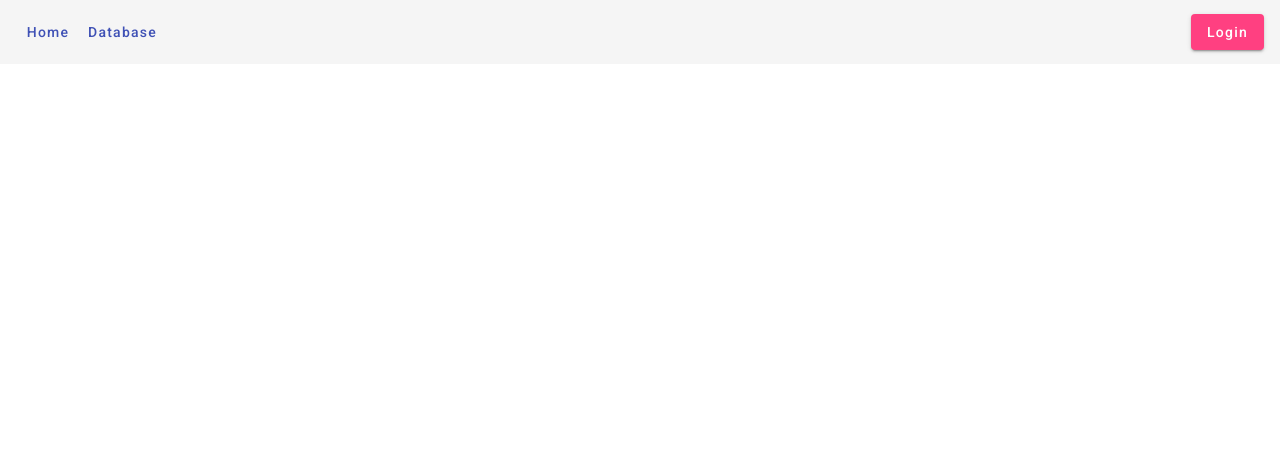
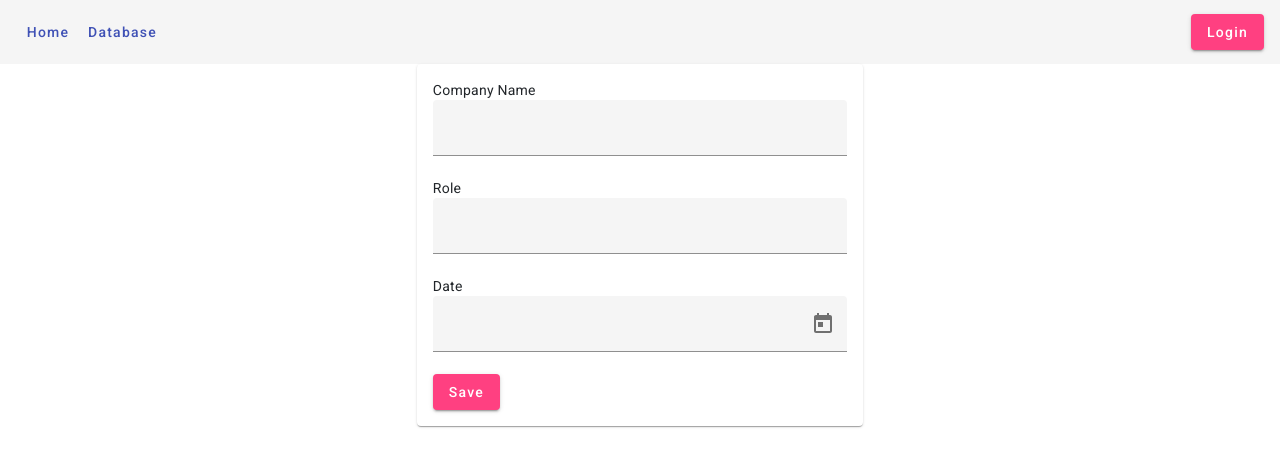
Before and after one commit to AkshayPatil4/Job_Application_Manage, an Angular app: page /edit_list/1 in a window 1280 px wide. Before the commit this address led to /. Shown: the top 466 px of the page. Built offline with nearby package versions, Linux system fonts and the light colour scheme; no server answers.

Commit message:
Edit form done

```diff
--- a/src/app/app-routing.module.ts
+++ b/src/app/app-routing.module.ts
@@ -2,12 +2,14 @@ import { NgModule } from '@angular/core';
 import { RouterModule, Routes } from '@angular/router';
 import { HomeComponent } from './home/home.component';
 import { JobListComponent } from './job-list/job-list.component';
+import { EditListComponent } from './edit-list/edit-list.component';
 
 const routes: Routes = [
 
   {path: '', redirectTo: '/home', pathMatch: 'full'},
   {path: 'home', component: HomeComponent},
-  {path: 'job_list', component:JobListComponent}
+  {path: 'job_list', component:JobListComponent},
+  {path: 'edit_list/:id', component:EditListComponent}
 ];
 
 @NgModule({
--- a/src/app/app.module.ts
+++ b/src/app/app.module.ts
@@ -18,13 +18,15 @@ import { ReactiveFormsModule } from '@angular/forms';
 import { HttpClientModule } from '@angular/common/http';
 import { JobListComponent } from './job-list/job-list.component';
 import {MatTableDataSource, MatTableModule} from '@angular/material/table';
+import { EditListComponent } from './edit-list/edit-list.component';
 
 @NgModule({
   declarations: [
     AppComponent,
     HomeComponent,
     HeaderComponent,
-    JobListComponent
+    JobListComponent,
+    EditListComponent
   ],
   imports: [
     BrowserModule,
--- /dev/null
+++ b/src/app/edit-list/edit-list.component.css
@@ -0,0 +1,9 @@
+mat-form-field, textarea{
+    width: 100%;
+}
+
+
+  mat-card{
+    width: 40%;
+    margin: auto;
+  }
--- /dev/null
+++ b/src/app/edit-list/edit-list.component.html
@@ -0,0 +1,37 @@
+
+
+<mat-card color="primary" >
+    <mat-card-content>
+        <form [formGroup]="jobForm" (ngSubmit)="onSubmit()"   >
+            <mat-label color="warn">Company Name</mat-label>
+            <mat-form-field class="example-full-width">
+              <input matInput placeholder="" formControlName="companyName" type="text">
+              <mat-error *ngIf="jobForm.get('companyName')?.invalid && jobForm.get('companyName')?.pristine"
+          >Please enter the Name</mat-error
+        >
+            </mat-form-field>
+
+
+            <mat-label>Role</mat-label>
+            <mat-form-field class="example-full-width">
+                <input matInput placeholder="" formControlName="role" type="text" >
+                <mat-error *ngIf="jobForm.get('role')?.invalid"
+          >Please enter the job Role</mat-error
+        >
+            </mat-form-field>
+
+            <mat-label>Date</mat-label>
+            <mat-form-field class="example-full-width">
+                <input matInput [matDatepicker]="picker" formControlName="date" >
+
+                <mat-datepicker-toggle matIconSuffix [for]="picker"></mat-datepicker-toggle>
+                <mat-datepicker #picker></mat-datepicker>
+                <mat-error *ngIf="jobForm.get('date')?.invalid"
+          >Please select the date</mat-error
+        >
+            </mat-form-field>
+
+            <button mat-raised-button color="accent" type="submit" [disabled]="jobForm.invalid" >Save</button>
+          </form>
+    </mat-card-content>
+  </mat-card>
--- /dev/null
+++ b/src/app/edit-list/edit-list.component.ts
@@ -0,0 +1,82 @@
+import { Component , OnInit } from '@angular/core';
+import { Job } from '../job-list/job_model';
+import { FormBuilder, FormGroup } from '@angular/forms';
+import { HttpClient } from '@angular/common/http';
+import { ActivatedRoute , Router} from '@angular/router';
+
+@Component({
+  selector: 'app-edit-list',
+  templateUrl: './edit-list.component.html',
+  styleUrls: ['./edit-list.component.css']
+})
+export class EditListComponent implements OnInit {
+
+  jobForm: FormGroup;
+  jobId!: string;
+  jobData!: Job;
+
+  constructor(private http: HttpClient, private route: ActivatedRoute, private formBuilder: FormBuilder, private router: Router){
+    this.jobForm = this.formBuilder.group({
+      companyName: '',
+      role: '',
+      date: '',
+    });
+  }
+
+  ngOnInit(): void {
+    this.route.params.subscribe((params) => {
+      this.jobId = params['id'];
+      this.fetchJobData(this.jobId);
+    });
+  }
+
+
+
+
+
+  fetchJobData(id: string) {
+    this.http
+      .get<Job>('https://job-application-manager-0-default-rtdb.firebaseio.com/posts/' + id + '.json')
+      .subscribe((job) => {
+        this.jobData = job;
+        this.populateForm(this.jobData);
+      });
+  }
+
+  populateForm(job: Job) {
+    this.jobForm.patchValue({
+      companyName: job.companyName,
+      role: job.role,
+      date: job.date,
+    });
+  }
+
+  onSubmit() {
+    if (this.jobForm.valid) {
+    // Create an object to represent the updated job data
+    const updatedJobData = {
+      companyName: this.jobForm.value.companyName,
+      role: this.jobForm.value.role,
+      date: this.jobForm.value.date,
+    };
+
+    // Make an HTTP request to update the data in the database
+    this.http
+      .put<Job>(
+        `https://job-application-manager-0-default-rtdb.firebaseio.com/posts/${this.jobId}.json`,
+        updatedJobData
+      )
+      .subscribe(
+        (updatedJob) => {
+          console.log('Job data updated successfully:', updatedJob);
+          this.router.navigate(['/job_list']);
+        },
+        (error) => {
+          console.error('Error updating job data:', error);
+          // Handle the error, show a message, or implement error handling as needed
+        }
+      );
+  }
+  }
+
+}
--- a/src/app/job-list/job-list.component.html
+++ b/src/app/job-list/job-list.component.html
@@ -26,6 +26,11 @@
       <td mat-cell *matCellDef="let data"> {{data.date}} </td>
     </ng-container>
 
+    <ng-container matColumnDef="edit">
+      <th mat-header-cell *matHeaderCellDef> Edit </th>
+      <td mat-cell *matCellDef="let data"> <button mat-raised-button color="warn" [routerLink]="['/edit_list', data.id]" >Edit</button> </td>
+    </ng-container>
+
     <tr mat-header-row *matHeaderRowDef="displayedColumns"></tr>
     <tr mat-row *matRowDef="let row; columns: displayedColumns;"></tr>
 
--- a/src/app/job-list/job-list.component.ts
+++ b/src/app/job-list/job-list.component.ts
@@ -45,7 +45,7 @@ export class JobListComponent implements OnInit {
 
   }
 
-  displayedColumns: string[] = ['companyName', 'role', 'date',];
+  displayedColumns: string[] = ['companyName', 'role', 'date', 'edit'];
   dataSource = new MatTableDataSource(this.data);
 
 applyFilter(event: Event) {
```
Also changed, not shown: 1 other file (tests, documents, lock files or other folders).
